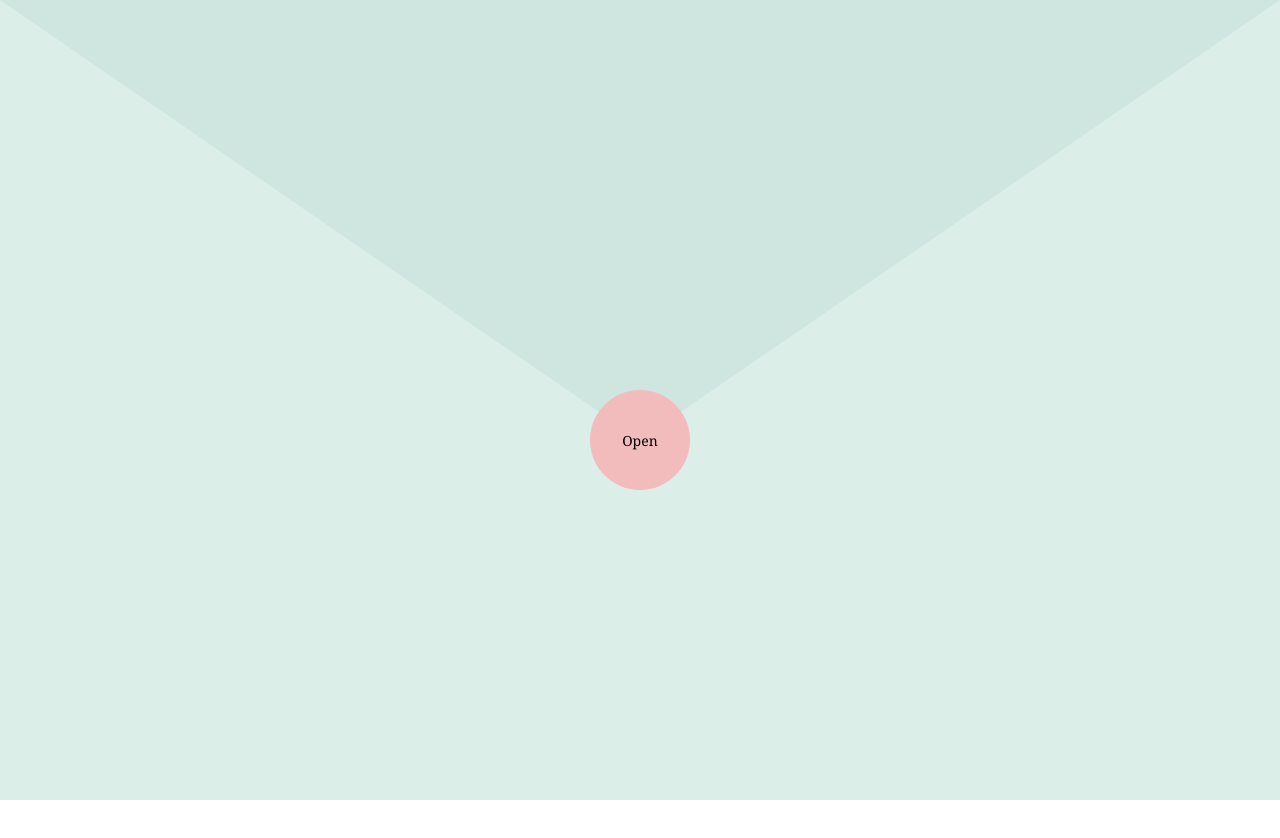
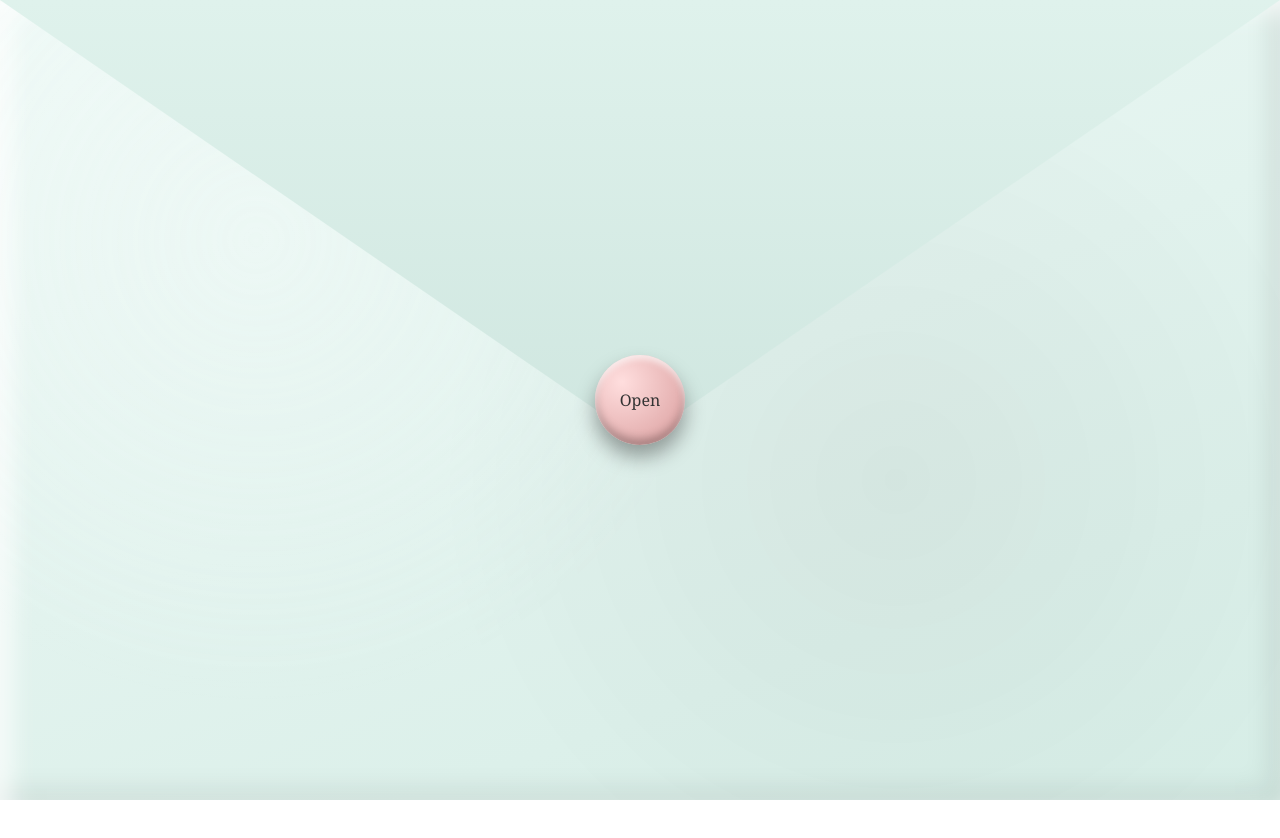
Before and after one commit to chandani-kmfc/Wedding_Niram, a plain HTML site: page index.html in a window 1280 px wide. Shown: the top 838 px of the page. After the commit the page ends 800 px from the top, so only its background shows below. Drawn offline with nearby package versions, Linux system fonts and the light colour scheme.

Commit message:
Update style.css

```diff
--- a/style.css
+++ b/style.css
@@ -21,21 +21,55 @@ body {
 
 .envelope {
   position: relative;
-  width: 100vw;     /* full screen width */
-  height: 100vh;    /* full screen height */
-  background: #dbeee8;
-  border-radius: 0; /* remove rounding for full-page look */
+  width: 100vw;
+  height: 100vh;
+
+  background: linear-gradient(160deg, #eef9f6, #d6ede6);
+
+  box-shadow:
+    inset 12px 12px 24px rgba(255,255,255,0.75),
+    inset -12px -12px 24px rgba(0,0,0,0.08);
+
+  display: flex;
+  justify-content: center;
+  align-items: center;
 }
+
+
+.envelope::before {
+  content: "";
+  position: absolute;
+  inset: 0;
+
+  background-image:
+    radial-gradient(circle at 20% 30%, rgba(255,255,255,0.35), transparent 40%),
+    radial-gradient(circle at 70% 60%, rgba(0,0,0,0.08), transparent 45%);
+
+  opacity: 0.6;
+  pointer-events: none;
+}
+
 
 
 
 .flap {
   position: absolute;
   inset: 0;
-  background: #cfe5df;
+  background: linear-gradient(
+    to bottom,
+    #dff2ec,
+    #c3ddd6
+  );
+
   clip-path: polygon(0 0, 100% 0, 50% 55%);
-  transform-origin: top;
+  transform-origin: top center;
+
+  transform: rotateX(0deg);
+  box-shadow: 0 10px 25px rgba(0,0,0,0.15);
+
+  backface-visibility: hidden;
 }
+
 
 .letter {
   position: absolute;
@@ -52,47 +86,78 @@ body {
 }
 
 .seal {
+  width: 90px;
+  height: 90px;
+  border-radius: 50%;
+
+  background:
+    radial-gradient(circle at 30% 30%, #ffdede, #d89a9a);
+
+  box-shadow:
+    inset 0 4px 6px rgba(255,255,255,0.7),
+    inset 0 -6px 8px rgba(0,0,0,0.25),
+    0 12px 20px rgba(0,0,0,0.35);
+
+  border: none;
+  cursor: pointer;
+
+  display: flex;
+  align-items: center;
+  justify-content: center;
+
+  font-size: 16px;
+  color: #333;
+
   position: absolute;
-  width: 100px;
-  height: 100px;
-  border-radius: 50%;
-  background: #f2bcbc;
-  border: none;
-
-  left: 50%;
-  top: 55%;                 /* envelope opening joint */
-  transform: translate(-50%, -50%);
-
-  font-size: 14px;
-  cursor: pointer;
-  z-index: 5;
 }
 
-/* WEBSITE */
+.seal:active {
+  transform: scale(0.96);
+  box-shadow:
+    inset 0 2px 4px rgba(255,255,255,0.6),
+    inset 0 -4px 6px rgba(0,0,0,0.3),
+    0 6px 10px rgba(0,0,0,0.25);
+}
+
+
 #website {
-  opacity: 0;
+    position: relative;
+    overflow: hidden;
+    height: 100vh;
+}
+
+.sections {
+    position: absolute;
+    /*outline: 2px dashed #000;*/
 }
 
 .section {
-  min-height: 100vh;
-  padding: 80px 20px;
-  text-align: center;
+    height: 100vh;
+    width: 100vw;
+    position: absolute;
+    inset: 0;
+    gap: 20px;
+    /*border-radius: 12px;*/
+    box-shadow: 0 12px 25px black;
+    will-change: transform;
+    /*visibility: hidden;*/
 }
 
+
 .hero {
-  background: #fff;
+    background-color: #D6A99D;
 }
 
 .couple {
-  background: #f9f2ec;
+    background-color: #FBF3D5;
 }
 
 .events {
-  background: #fff;
+    background-color: #D6DAC8
 }
 
 .venue {
-  background: #e9f3f1;
+    background-color: #F2A65A;
 }
 
 .event-card {
@@ -102,3 +167,5 @@ body {
   width: 80%;
   border-radius: 10px;
 }
+
+/* TODO: Change the font style */
```
